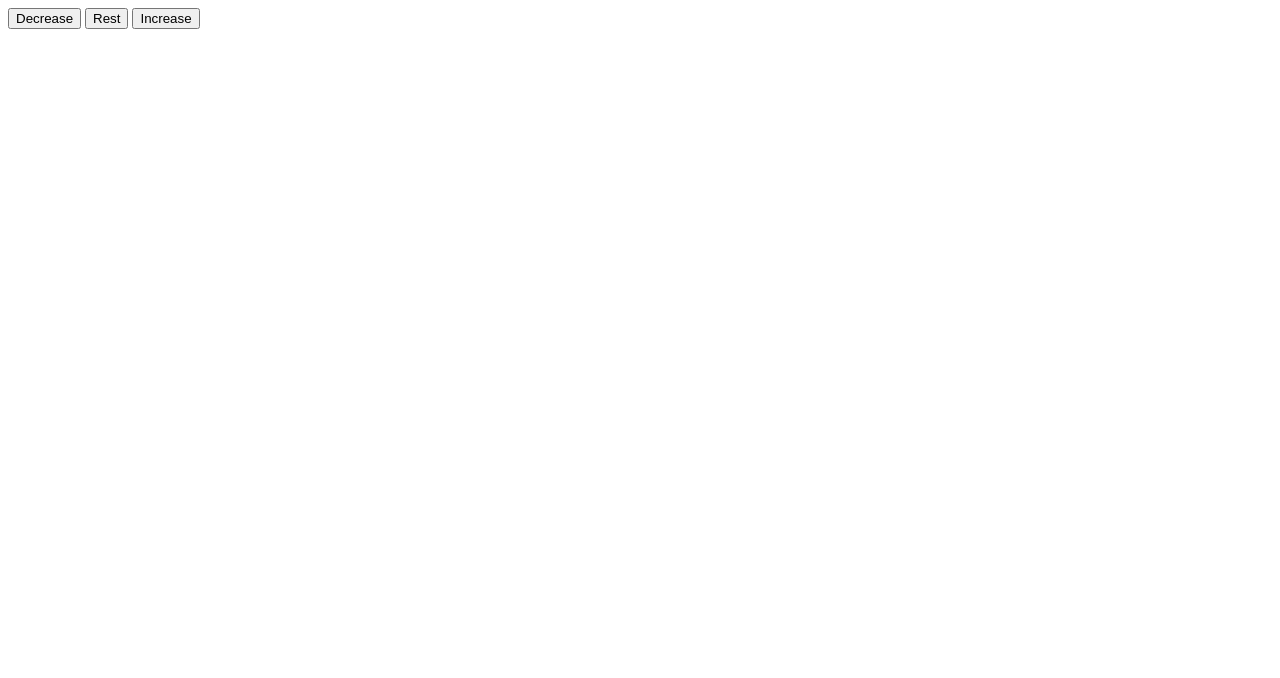
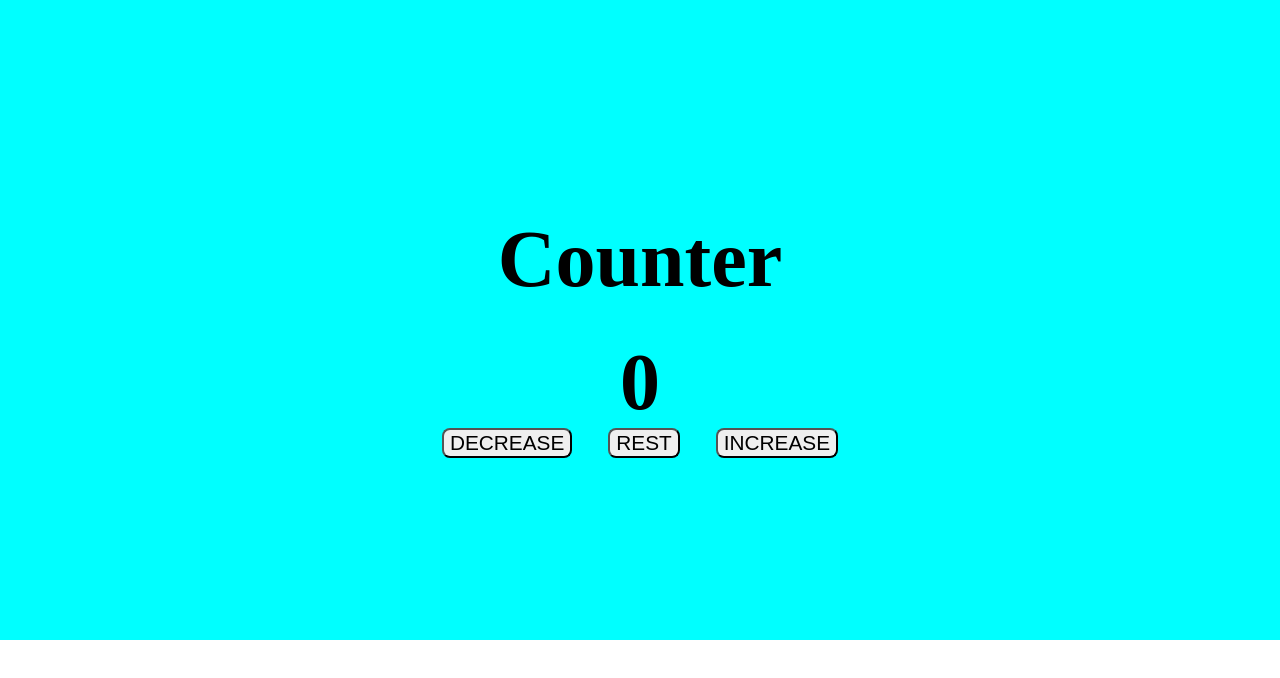
Before and after one commit to chhotuMarandi/Counter, a plain HTML site: page index.html in a window 1280 px wide. Drawn offline with Linux system fonts and the light colour scheme.

Commit message:
add some style

```diff
--- a/index.html
+++ b/index.html
@@ -5,15 +5,18 @@
     <meta http-equiv="X-UA-Compatible" content="IE=edge">
     <meta name="viewport" content="width=device-width, initial-scale=1.0">
     <title>Counter</title>
+    <link rel="stylesheet" href="style.css">
 </head>
 <body>
     <div class="main">
-        <div class="counter"></div>
-        <div class="display"></div>
-        <div class="buttons">
-            <button>Decrease</button>
-            <button>Rest</button>
-            <button>Increase</button>
+        <div class="container">
+            <h2 class="counter">Counter</h2>
+            <h1 id="num">0</h1>
+            <div class="buttons">
+                <button>DECREASE</button>
+                <button>REST</button>
+                <button>INCREASE</button>
+            </div>
         </div>
     </div>
 </body>
--- a/style.css
+++ b/style.css
@@ -0,0 +1,39 @@
+body {
+    margin: 0;
+    padding: 0;
+}
+
+.main {
+    width: 100vw;
+    height: 100vh;
+}
+
+.container {
+    width: 100vw;
+    background-color: aqua;
+    height: 80vh;
+    display: flex;
+    flex-direction: column;
+    justify-content: center;
+    align-items: center;
+}
+
+.counter {
+    font-size: 5rem;
+    /* background-color: #f1f258; */
+    color: #55443;
+    padding: 2rem;
+    margin: 0;
+}
+
+h1 {
+    font-size: 5rem;
+    margin: 0;
+}
+
+button {
+    font-size: 1.3rem;
+    margin: 0 1rem;
+    padding: 0.5 1.5rem;
+    border-radius: 0.5rem;
+}
```
